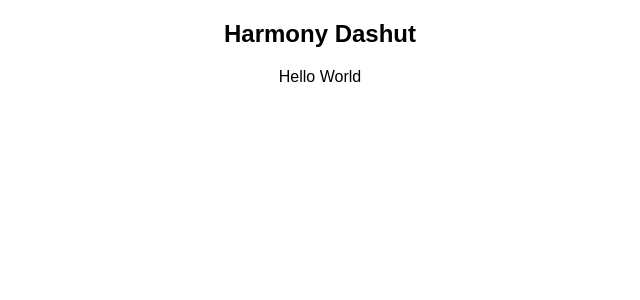
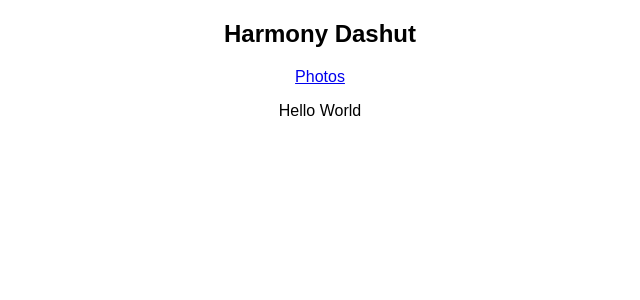
Before and after one commit to antancia/personal-site, a React (Create React App) app: page /#/ in a window 1280 px wide. Shown: the top 300 px of the page, without its empty margins (320-960 px from the left). Built offline with nearby package versions, Linux system fonts and the light colour scheme.

Commit message:
just kidding one was necessary

```diff
--- a/src/components/App.js
+++ b/src/components/App.js
@@ -1,9 +1,11 @@
 import React from 'react';
 import '../styles/App.css';
+import Sidebar from './Sidebar';
 
 const App = props => {
   return (
     <div className="App">
+      <Sidebar />
       { props.children }
     </div>
   );
--- a/src/components/Sidebar.js
+++ b/src/components/Sidebar.js
@@ -1,10 +1,12 @@
 import React from 'react';
+import { Link } from 'react-router-dom';
 
 const Sidebar = () => {
   return (
     <div className="Sidebar">
       <div className="Name-header">
         <h2>Harmony Dashut</h2>
+        <Link to={'/photos'}><p>Photos</p></Link>
       </div>
     </div>
   );
--- a/src/index.js
+++ b/src/index.js
@@ -6,16 +6,14 @@ import './styles/index.css';
 import {
   App,
   Home,
-  Sidebar,
   Carousel
 } from './components';
 
 ReactDOM.render((
   <HashRouter>
   <App>
-    <Sidebar />
     <Switch>
-      <Route path="/" component={Home} />
+      <Route exact path="/" component={Home} />
       <Route path="/photos" component={Carousel} />
     </Switch>
   </App>
```
